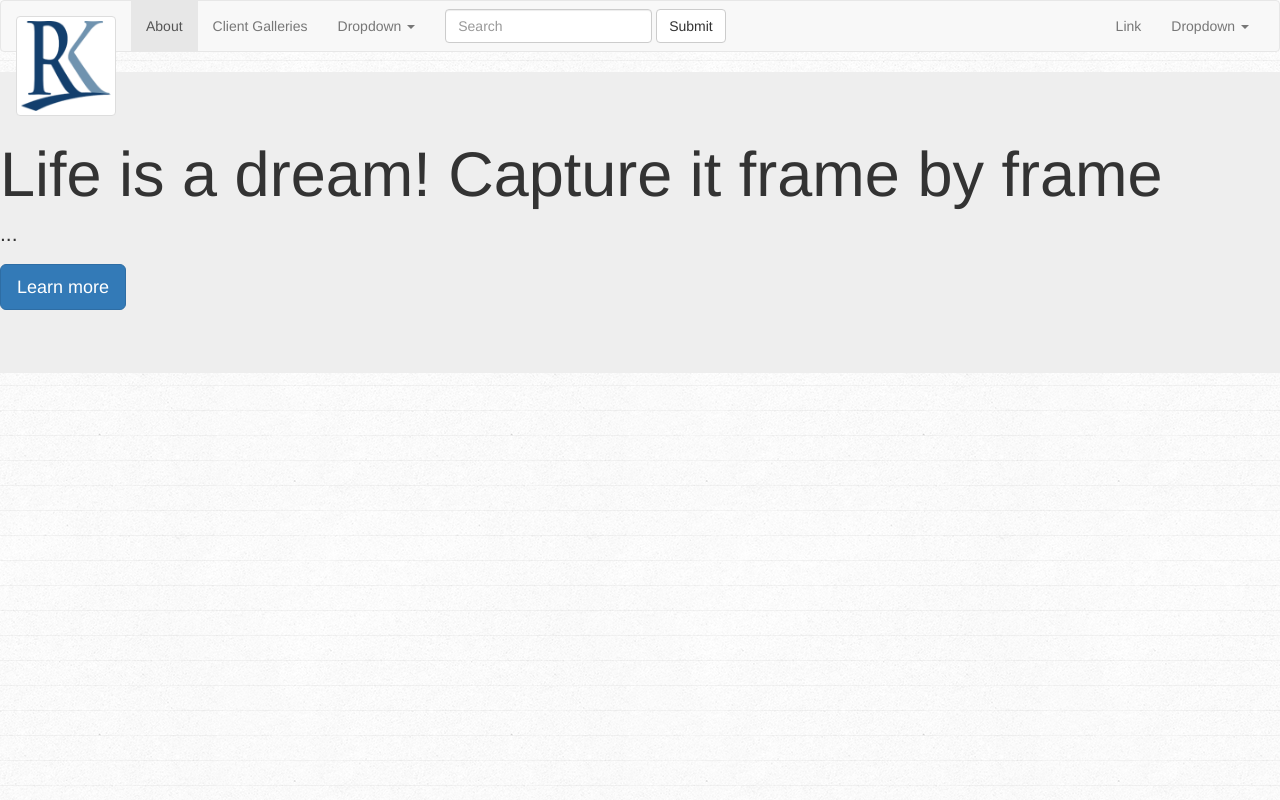
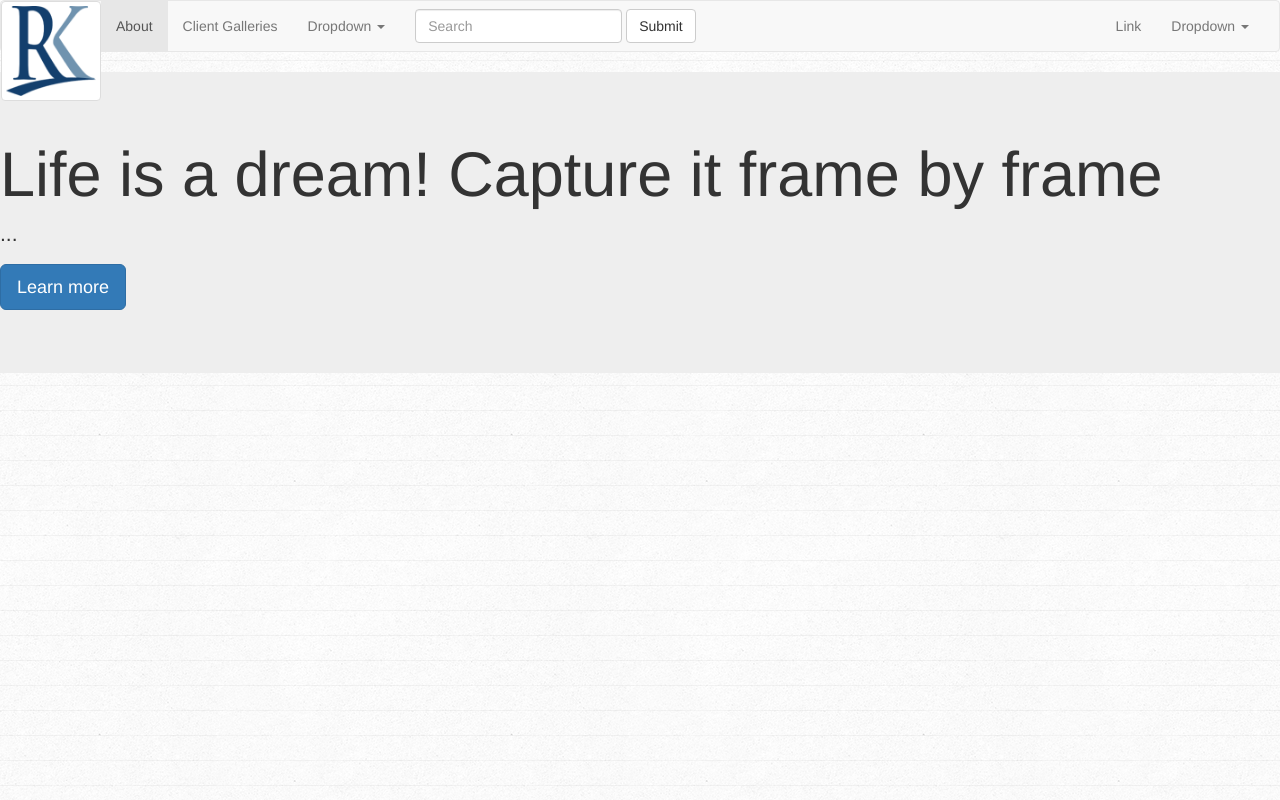
Before and after one commit to unnamkiran/unnamkiran.github.io, a plain HTML site: page index.html in a window 1280 px wide. Drawn offline with nearby package versions, Linux system fonts and the light colour scheme.

Commit message:
Fourth Commit

```diff
--- a/style.css
+++ b/style.css
@@ -24,3 +24,6 @@ h4 {
   height: 100px;
   widht: 100px;
   }
+.navbar-brand{
+  padding: 0px 0px
+}
```
Also changed, not shown: index.html (+0 -1 lines).
